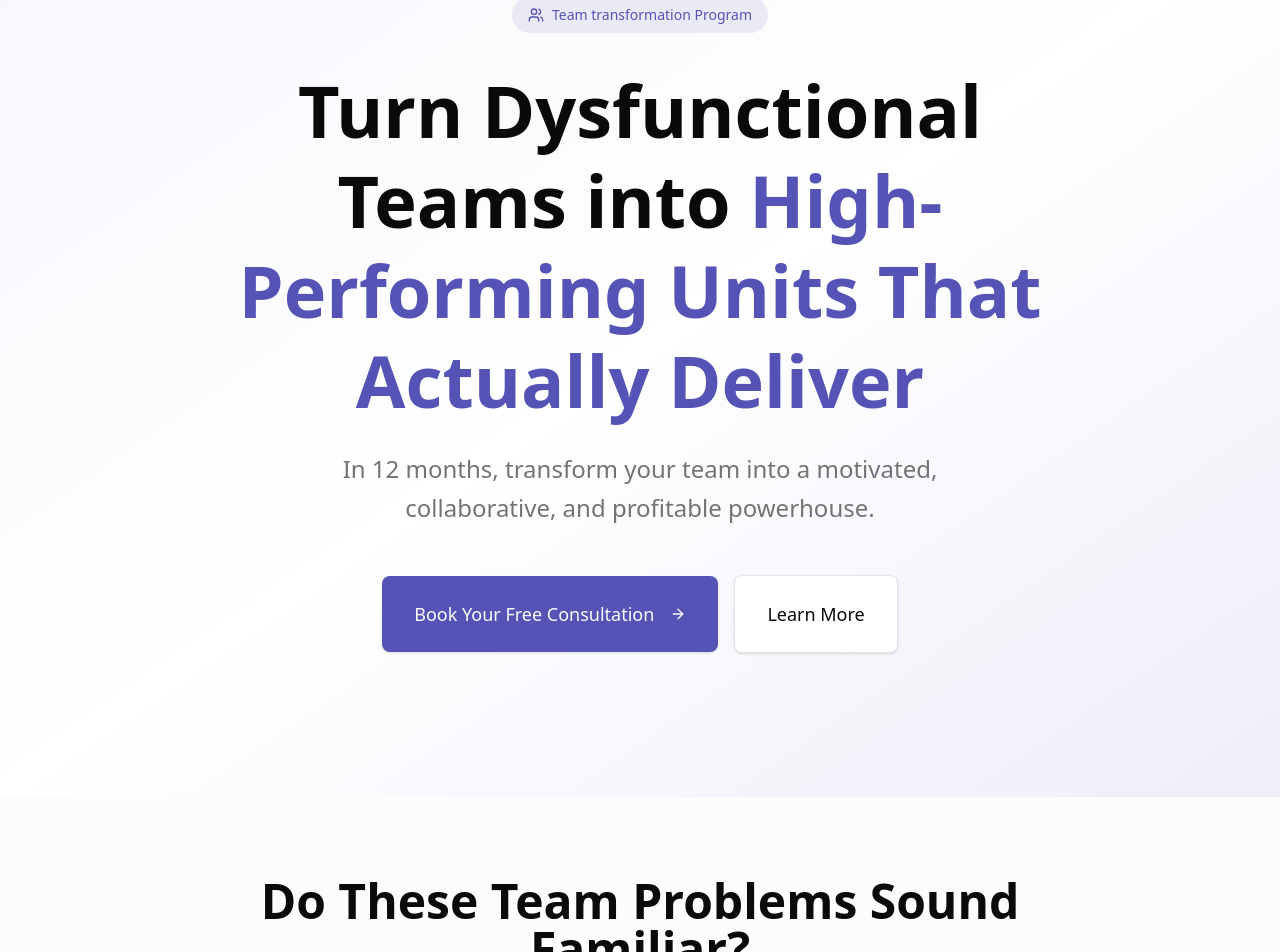
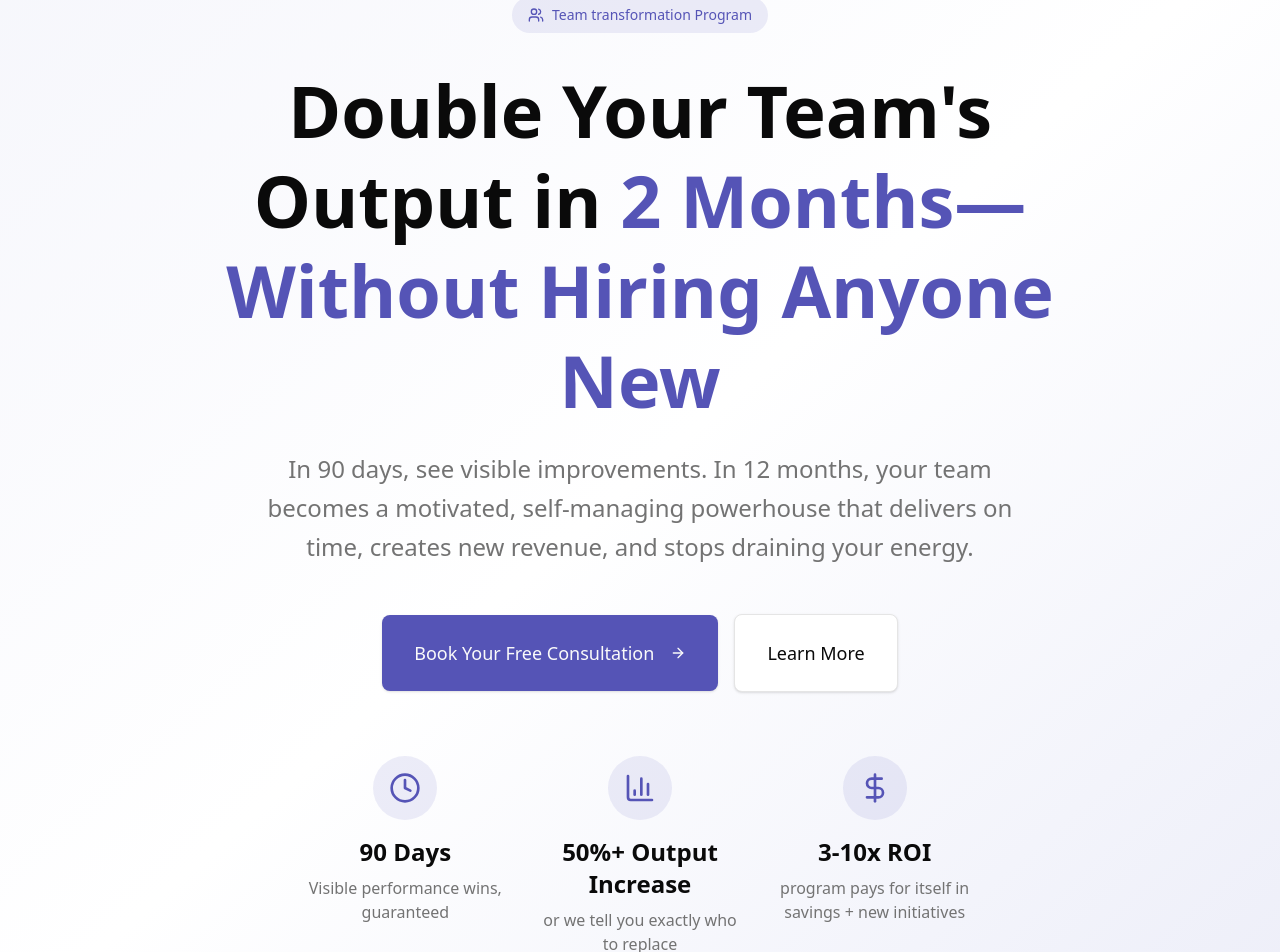
Before and after one commit to zatezalo/tatjana, a Next.js app: page / in a window 1280 px wide. Shown: the part 148-1100 px from the top of the page. Built offline with nearby package versions, Linux system fonts and the light colour scheme.

Commit message:
Update Hero component with revised headlines and subheadlines for improved clarity and engagement. Adjust icon usage and enhance messaging around team performance and ROI. Fix typo in offer object for consistency.

```diff
--- a/src/components/sections/Hero.tsx
+++ b/src/components/sections/Hero.tsx
@@ -1,10 +1,13 @@
 import { Button } from "@/components/ui/button";
-import { ArrowRight, Users } from "lucide-react";
+import { ArrowRight, BarChart3, Clock, DollarSign, Users } from "lucide-react";
 import Link from "next/link";
 
 export default function Hero() {
   return (
-    <section id="hero" className="relative min-h-[80vh] sm:min-h-[50vh] flex items-center justify-center bg-gradient-to-br from-primary/5 via-background to-primary/10">
+    <section
+      id="hero"
+      className="relative min-h-[80vh] sm:min-h-[50vh] flex items-center justify-center bg-gradient-to-br from-primary/5 via-background to-primary/10"
+    >
       <div className="container mx-auto px-4 sm:px-6 lg:px-8 py-12 sm:py-16 lg:py-20">
         <div className="max-w-4xl mx-auto text-center">
           {/* Badge */}
@@ -15,52 +18,78 @@ export default function Hero() {
 
           {/* Main Headline */}
           <h1 className="text-3xl sm:text-4xl md:text-5xl lg:text-6xl xl:text-7xl font-bold text-foreground mb-4 sm:mb-6 leading-tight">
-            Turn Dysfunctional Teams into{" "}
-            <span className="text-primary block sm:inline">High-Performing Units That Actually Deliver</span>
+            Double Your Team&apos;s Output in{" "}
+            <span className="text-primary block sm:inline">
+              2 Months—Without Hiring Anyone New
+            </span>
           </h1>
 
           {/* Subheadline */}
           <p className="text-base sm:text-lg md:text-xl lg:text-2xl text-muted-foreground mb-8 sm:mb-10 lg:mb-12 max-w-3xl mx-auto leading-relaxed px-2">
-            In 12 months, transform your team into a motivated, collaborative, and profitable powerhouse.
+            In 90 days, see visible improvements. In 12 months, your team
+            becomes a motivated, self-managing powerhouse that delivers on time,
+            creates new revenue, and stops draining your energy.
           </p>
 
           {/* CTA Buttons */}
           <div className="flex flex-col sm:flex-row gap-3 sm:gap-4 justify-center items-center mb-12 sm:mb-16 px-4">
-            <Button asChild size="lg" className="text-base sm:text-lg px-6 sm:px-8 py-4 sm:py-6 h-auto w-full sm:w-auto">
+            <Button
+              asChild
+              size="lg"
+              className="text-base sm:text-lg px-6 sm:px-8 py-4 sm:py-6 h-auto w-full sm:w-auto"
+            >
               <Link href="/book">
                 Book Your Free Consultation
                 <ArrowRight className="ml-2 w-4 h-4 sm:w-5 sm:h-5" />
               </Link>
             </Button>
-            <Button variant="outline" size="lg" className="text-base sm:text-lg px-6 sm:px-8 py-4 sm:py-6 h-auto w-full sm:w-auto">
+            <Button
+              variant="outline"
+              size="lg"
+              className="text-base sm:text-lg px-6 sm:px-8 py-4 sm:py-6 h-auto w-full sm:w-auto"
+            >
               Learn More
             </Button>
           </div>
 
           {/* Stats */}
-          {/* <div className="grid grid-cols-1 md:grid-cols-3 gap-8 max-w-2xl mx-auto">
+          <div className="grid grid-cols-1 md:grid-cols-3 gap-8 max-w-2xl mx-auto">
+            <div className="text-center">
+              <div className="w-16 h-16 bg-primary/10 rounded-full flex items-center justify-center mx-auto mb-4">
+                <Clock className="w-8 h-8 text-primary" />
+              </div>
+              <h3 className="text-2xl font-bold text-foreground mb-2">
+                90 Days
+              </h3>
+              <p className="text-muted-foreground">
+                Visible performance wins, guaranteed
+              </p>
+            </div>
+
             <div className="text-center">
               <div className="w-16 h-16 bg-primary/10 rounded-full flex items-center justify-center mx-auto mb-4">
                 <BarChart3 className="w-8 h-8 text-primary" />
               </div>
-              <h3 className="text-2xl font-bold text-foreground mb-2">50% More Output</h3>
-              <p className="text-muted-foreground">Guaranteed or we advise who to replace</p>
+              <h3 className="text-2xl font-bold text-foreground mb-2">
+                50%+ Output Increase
+              </h3>
+              <p className="text-muted-foreground">
+                or we tell you exactly who to replace
+              </p>
             </div>
-            <div className="text-center">
-              <div className="w-16 h-16 bg-primary/10 rounded-full flex items-center justify-center mx-auto mb-4">
-                <Clock className="w-8 h-8 text-primary" />
-              </div>
-              <h3 className="text-2xl font-bold text-foreground mb-2">90 Days</h3>
-              <p className="text-muted-foreground">To see the first visible wins</p>
-            </div>
+
             <div className="text-center">
               <div className="w-16 h-16 bg-primary/10 rounded-full flex items-center justify-center mx-auto mb-4">
                 <DollarSign className="w-8 h-8 text-primary" />
               </div>
-              <h3 className="text-2xl font-bold text-foreground mb-2">3–10x ROI</h3>
-              <p className="text-muted-foreground">from retained talent, faster delivery, and new initiatives</p>
+              <h3 className="text-2xl font-bold text-foreground mb-2">
+                3-10x ROI
+              </h3>
+              <p className="text-muted-foreground">
+                program pays for itself in savings + new initiatives
+              </p>
             </div>
-          </div> */}
+          </div>
         </div>
       </div>
 
--- a/src/lib/offer.ts
+++ b/src/lib/offer.ts
@@ -9,7 +9,7 @@ export const offer = {
     subheadline: " As a founder, you’re not just losing productivity you’re losing sleep, money, and momentum.",
     bullets: [
       "You delegate work, but it comes back late, half-done, or not at all.",
-      "You repeat yourself in every meeting, yet nothing changes.",
+      "YYou repeat your feedback in every meeting, yet nothing changes.",
       "You’re stuck fixing fires your team should have prevented.",
       "You hire smart people, but they still don’t act like owners.",
       "You miss deadlines, lose deals, or burn cash because the team can’t align."
```
